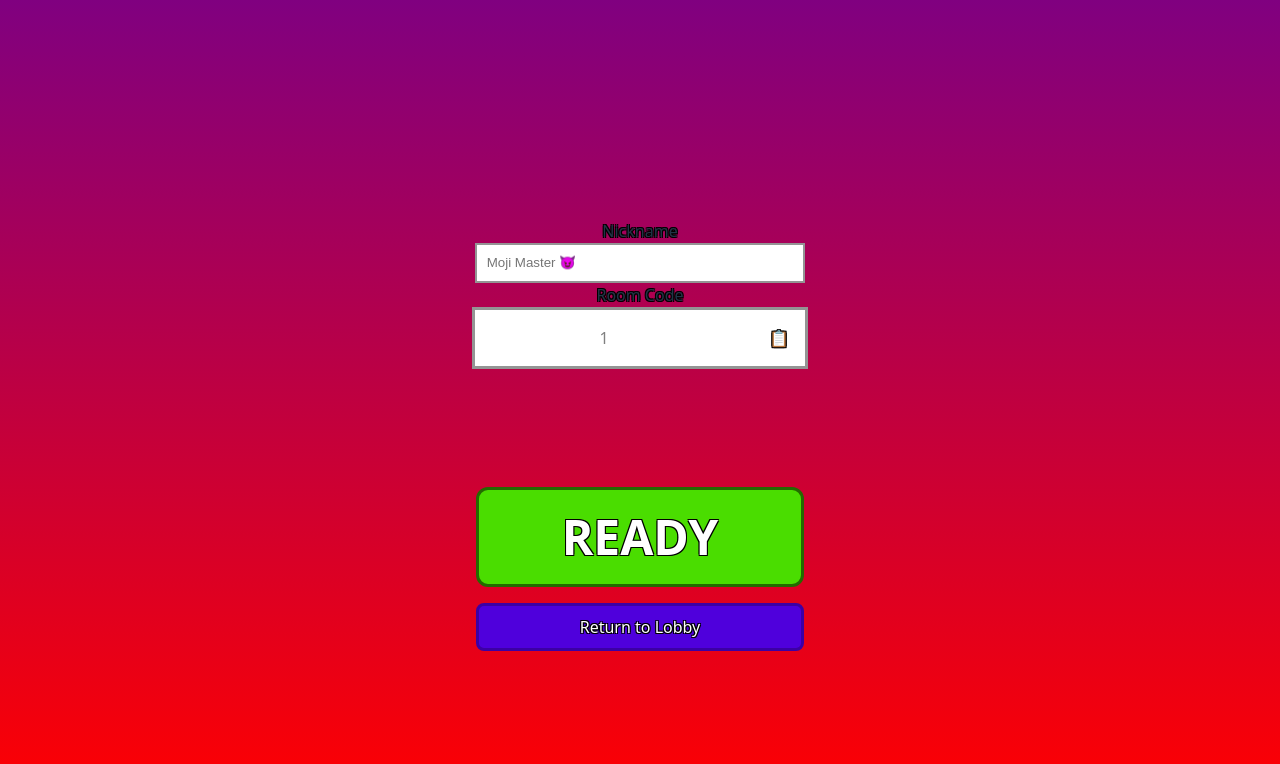
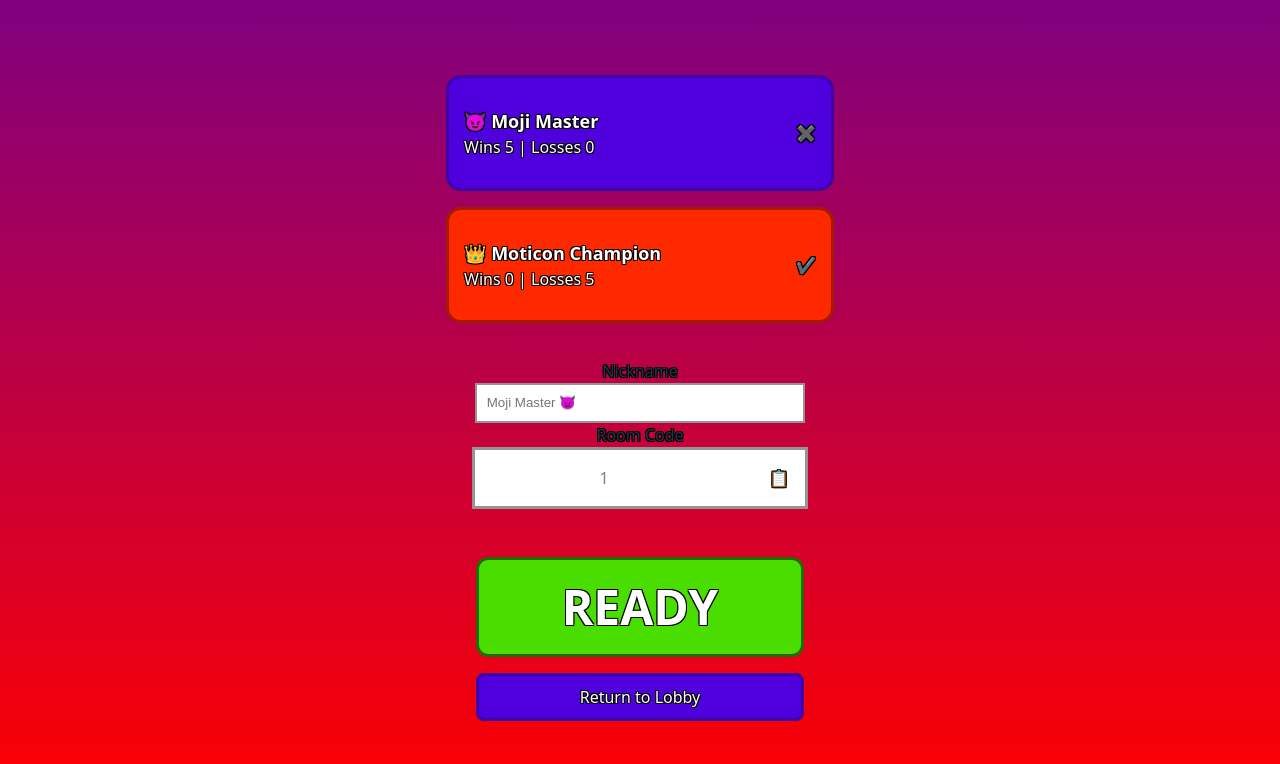
Before and after one commit to HazyWinner555/emoji-dualing, a React (Vite) app in the folder emoji-dueling/: page /1/1/lobby in a window 1280 px wide. Shown: the top 764 px of the page. Built offline with nearby package versions, Linux system fonts and the light colour scheme.

Commit message:
Fixed Lobby Page
Fixed the missing players from the Lobby page by copying and pasting the code over from Main.

```diff
--- a/emoji-dueling/src/Pages/Lobby.jsx
+++ b/emoji-dueling/src/Pages/Lobby.jsx
@@ -59,8 +59,8 @@ function Lobby() {
         <>
             <div className="container">
                 <div className="lobbyContainers">
-                <UserStatus username={userUsername} isReady={userIsReady} isHost={userIsHost} score={userScore} />
-                <UserStatus username={opponentUsername} isReady={opponentIsReady} isHost={opponentIsHost} score={opponentScore} />
+                <UserStatus username={userUsername} isReady={userIsReady} isHost={userIsHost} score={userScore} view="lobby" />
+                <UserStatus username={opponentUsername} isReady={opponentIsReady} isHost={opponentIsHost} score={opponentScore} view="lobby" />
                 </div>
                 <div className="lobbyInputs">
                 <NicknameInput />
```
